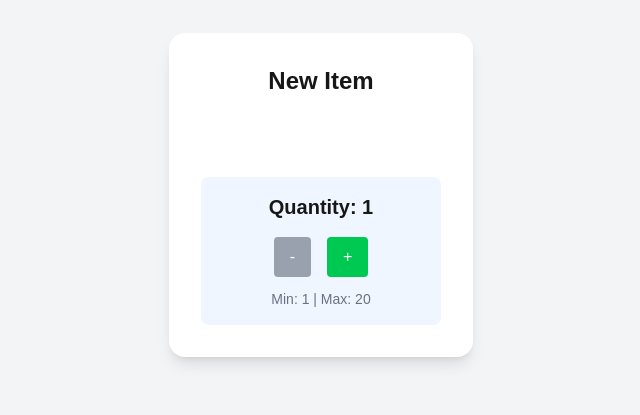
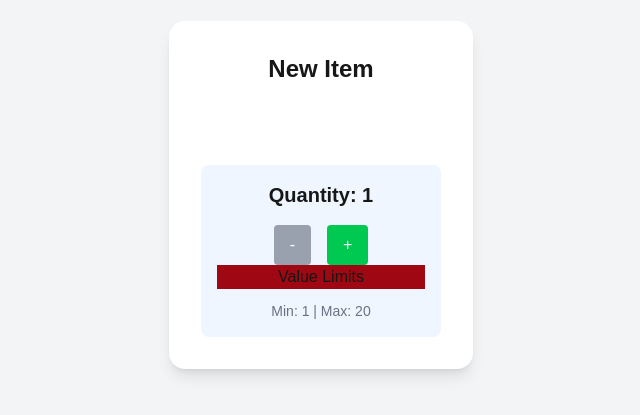
Before and after one commit to mitali1206/cprg306-assignments, a Next.js app: page /week-4 in a window 1280 px wide. Shown: the part 205-620 px from the top of the page, without its empty margins (319-959 px from the left). Built offline with nearby package versions, Linux system fonts and the light colour scheme.

Commit message:
Update new-item.js

```diff
--- a/app/week-4/new-item.js
+++ b/app/week-4/new-item.js
@@ -38,7 +38,7 @@ export default function NewItem() {
           +
         </button>
       </div>
-
+      <p className="Limit bg-red-800"> Value Limits</p>
       <p className="text-sm text-gray-500 mt-3">Min: 1 | Max: 20</p>
 
     </div>
```
